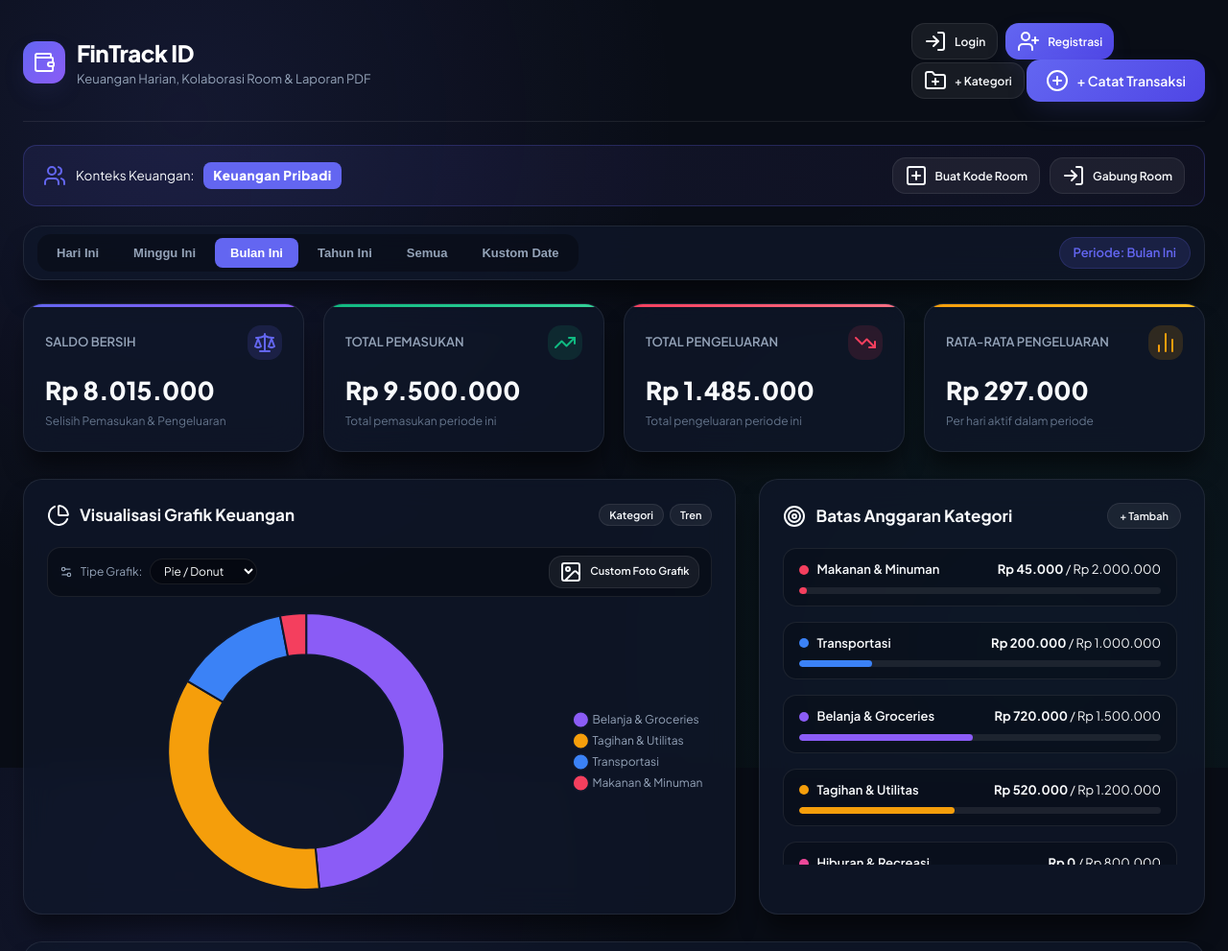
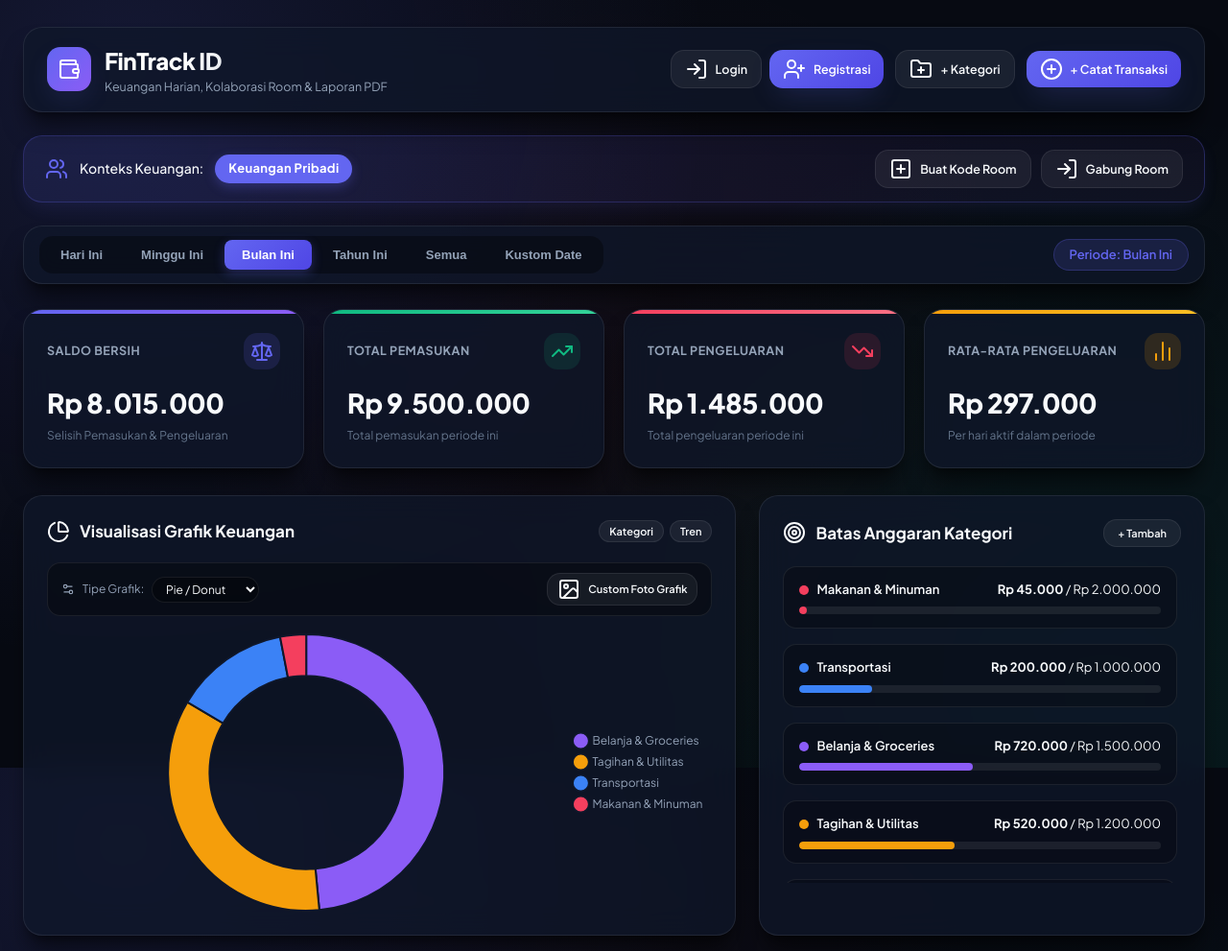
Before and after one commit to unowebs/uang, a plain HTML site: page index.html in a window 1280 px wide. Shown: the top 991 px of the page at 96% size. Drawn offline with nearby package versions, Linux system fonts and the light colour scheme.

Commit message:
Polish UI layout, navbar action alignment, and card aesthetics

```diff
--- a/index.html
+++ b/index.html
@@ -38,12 +38,12 @@
       <div class="header-actions">
         <!-- Auth User Profile status -->
         <div id="authUserProfile" class="user-nav-profile">
-          <div class="user-avatar" id="userNavAvatar">D</div>
-          <span id="userNavName" style="font-weight: 600;">User Demo</span>
-          <button id="btnLogout" class="btn btn-secondary btn-sm" style="padding: 2px 8px; font-size: 11px;">Logout</button>
+          <div class="user-avatar" id="userNavAvatar">U</div>
+          <span id="userNavName" style="font-weight: 600;">Pengguna</span>
+          <button id="btnLogout" class="btn btn-secondary btn-sm" style="padding: 4px 10px; font-size: 11px; margin-left: 4px;">Logout</button>
         </div>
 
-        <div id="authGuestButtons" style="display: none; gap: 8px;">
+        <div id="authGuestButtons" style="display: flex; gap: 8px;">
           <button id="btnOpenLoginModal" class="btn btn-secondary btn-sm"><i data-lucide="log-in"></i> Login</button>
           <button id="btnOpenRegisterModal" class="btn btn-primary btn-sm"><i data-lucide="user-plus"></i> Registrasi</button>
         </div>
@@ -51,7 +51,7 @@
         <button id="btnOpenCategoryModal" class="btn btn-secondary btn-sm">
           <i data-lucide="folder-plus"></i> + Kategori
         </button>
-        <button id="btnOpenTxModal" class="btn btn-primary">
+        <button id="btnOpenTxModal" class="btn btn-primary btn-sm">
           <i data-lucide="plus-circle"></i> + Catat Transaksi
         </button>
       </div>
--- a/styles.css
+++ b/styles.css
@@ -1,16 +1,16 @@
 /* ==========================================================================
-   FinTrack - Full-Stack Enhanced Styling
-   Theme: Obsidian Glassmorphism with Auth, Room Code Collaboration & Spreadsheet Recaps
+   FinTrack - Ultra-Premium Glassmorphism Design System
    ========================================================================== */
 
 :root {
-  --bg-main: #090d16;
+  --bg-main: #070a12;
   --bg-card: rgba(15, 23, 42, 0.75);
   --bg-card-hover: rgba(30, 41, 59, 0.85);
   --bg-glass: rgba(255, 255, 255, 0.03);
   --bg-modal: rgba(15, 23, 42, 0.95);
 
   --border-glass: rgba(255, 255, 255, 0.08);
+  --border-glow: rgba(99, 102, 241, 0.3);
   --border-focus: rgba(99, 102, 241, 0.5);
 
   --primary: #6366f1;
@@ -19,9 +19,11 @@
 
   --income: #10b981;
   --income-bg: rgba(16, 185, 129, 0.12);
+  --income-glow: rgba(16, 185, 129, 0.3);
 
   --expense: #f43f5e;
   --expense-bg: rgba(244, 63, 94, 0.12);
+  --expense-glow: rgba(244, 63, 94, 0.3);
 
   --warning: #f59e0b;
   --warning-bg: rgba(245, 158, 11, 0.15);
@@ -30,8 +32,8 @@
   --text-muted: #94a3b8;
   --text-dim: #64748b;
 
-  --shadow-glow: 0 10px 30px -10px rgba(99, 102, 241, 0.25);
-  --shadow-card: 0 20px 25px -5px rgba(0, 0, 0, 0.5);
+  --shadow-glow: 0 10px 30px -10px rgba(99, 102, 241, 0.3);
+  --shadow-card: 0 20px 25px -5px rgba(0, 0, 0, 0.5), 0 8px 10px -6px rgba(0, 0, 0, 0.4);
 
   --radius-sm: 8px;
   --radius-md: 14px;
@@ -52,18 +54,20 @@ body {
   font-family: 'Plus Jakarta Sans', -apple-system, BlinkMacSystemFont, 'Segoe UI', Roboto, sans-serif;
   background-color: var(--bg-main);
   background-image:
-    radial-gradient(circle at 15% 15%, rgba(99, 102, 241, 0.12) 0%, transparent 40%),
-    radial-gradient(circle at 85% 85%, rgba(16, 185, 129, 0.08) 0%, transparent 40%);
+    radial-gradient(circle at 10% 10%, rgba(99, 102, 241, 0.15) 0%, transparent 45%),
+    radial-gradient(circle at 90% 90%, rgba(16, 185, 129, 0.10) 0%, transparent 45%),
+    radial-gradient(circle at 50% 50%, rgba(244, 63, 94, 0.04) 0%, transparent 60%);
   background-attachment: fixed;
   color: var(--text-main);
   min-height: 100vh;
   line-height: 1.5;
+  -webkit-font-smoothing: antialiased;
 }
 
 .app-container {
-  max-width: 1380px;
+  max-width: 1400px;
   margin: 0 auto;
-  padding: 24px;
+  padding: 28px 24px;
 }
 
 /* Header Navbar */
@@ -72,8 +76,12 @@ body {
   justify-content: space-between;
   align-items: center;
   margin-bottom: 24px;
-  padding-bottom: 20px;
-  border-bottom: 1px solid var(--border-glass);
+  padding: 16px 24px;
+  background: var(--bg-card);
+  backdrop-filter: blur(16px);
+  border: 1px solid var(--border-glass);
+  border-radius: var(--radius-lg);
+  box-shadow: var(--shadow-card);
   flex-wrap: wrap;
   gap: 16px;
 }
@@ -81,12 +89,12 @@ body {
 .brand {
   display: flex;
   align-items: center;
-  gap: 12px;
+  gap: 14px;
 }
 
 .brand-icon {
-  width: 44px;
-  height: 44px;
+  width: 46px;
+  height: 46px;
   background: linear-gradient(135deg, var(--primary), #8b5cf6);
   border-radius: var(--radius-md);
   display: flex;
@@ -101,14 +109,21 @@ body {
   font-size: 24px;
   font-weight: 800;
   letter-spacing: -0.5px;
-  background: linear-gradient(135deg, #fff 40%, var(--text-muted));
+  background: linear-gradient(135deg, #ffffff 30%, var(--text-muted));
   -webkit-background-clip: text;
   -webkit-text-fill-color: transparent;
 }
 
 .brand-text p {
-  font-size: 13px;
+  font-size: 12.5px;
   color: var(--text-muted);
+}
+
+.header-actions {
+  display: flex;
+  align-items: center;
+  gap: 12px;
+  flex-wrap: wrap;
 }
 
 .user-nav-profile {
@@ -126,7 +141,7 @@ body {
   width: 28px;
   height: 28px;
   border-radius: 50%;
-  background: var(--primary);
+  background: linear-gradient(135deg, var(--primary), #8b5cf6);
   display: flex;
   align-items: center;
   justify-content: center;
@@ -135,37 +150,41 @@ body {
   color: #fff;
 }
 
-/* Room Bar (Collaboration Bar) */
+/* Room Bar (Collaboration Banner) */
 .room-bar {
   display: flex;
   justify-content: space-between;
   align-items: center;
-  background: linear-gradient(90deg, rgba(99, 102, 241, 0.1), rgba(139, 92, 246, 0.05));
+  background: linear-gradient(90deg, rgba(99, 102, 241, 0.12), rgba(139, 92, 246, 0.06));
   border: 1px solid rgba(99, 102, 241, 0.25);
-  border-radius: var(--radius-md);
-  padding: 12px 20px;
-  margin-bottom: 20px;
+  border-radius: var(--radius-lg);
+  padding: 14px 22px;
+  margin-bottom: 24px;
+  box-shadow: 0 8px 20px -6px rgba(99, 102, 241, 0.15);
   flex-wrap: wrap;
-  gap: 12px;
+  gap: 14px;
 }
 
 .room-info {
   display: flex;
   align-items: center;
-  gap: 10px;
-  font-size: 13.5px;
+  gap: 12px;
+  font-size: 14px;
+  font-weight: 500;
 }
 
 .room-badge {
-  background: var(--primary);
+  background: linear-gradient(135deg, var(--primary), #4f46e5);
   color: #fff;
-  font-weight: 800;
-  padding: 4px 10px;
-  border-radius: var(--radius-sm);
-  letter-spacing: 0.5px;
+  font-weight: 700;
+  padding: 5px 14px;
+  border-radius: var(--radius-full);
+  font-size: 13px;
+  letter-spacing: 0.3px;
+  box-shadow: 0 4px 12px rgba(99, 102, 241, 0.3);
 }
 
-/* Timeframe Controls */
+/* Timeframe Bar */
 .timeframe-bar {
   display: flex;
   align-items: center;
@@ -174,16 +193,16 @@ body {
   backdrop-filter: blur(16px);
   border: 1px solid var(--border-glass);
   border-radius: var(--radius-lg);
-  padding: 8px 14px;
-  margin-bottom: 24px;
+  padding: 10px 16px;
+  margin-bottom: 26px;
   box-shadow: var(--shadow-card);
   flex-wrap: wrap;
-  gap: 12px;
+  gap: 14px;
 }
 
 .timeframe-tabs {
   display: flex;
-  background: rgba(0, 0, 0, 0.3);
+  background: rgba(0, 0, 0, 0.35);
   padding: 4px;
   border-radius: var(--radius-md);
   gap: 4px;
@@ -191,7 +210,7 @@ body {
 }
 
 .time-tab {
-  padding: 8px 16px;
+  padding: 8px 18px;
   border: none;
   background: transparent;
   color: var(--text-muted);
@@ -204,12 +223,13 @@ body {
 
 .time-tab:hover {
   color: var(--text-main);
-  background: rgba(255, 255, 255, 0.05);
+  background: rgba(255, 255, 255, 0.06);
 }
 
 .time-tab.active {
-  background: var(--primary);
+  background: linear-gradient(135deg, var(--primary), #4f46e5);
   color: #fff;
+  box-shadow: 0 4px 12px rgba(99, 102, 241, 0.3);
 }
 
 .active-period-badge {
@@ -217,12 +237,12 @@ body {
   font-weight: 600;
   color: var(--primary);
   background: var(--primary-light);
-  padding: 6px 14px;
+  padding: 6px 16px;
   border-radius: var(--radius-full);
-  border: 1px solid rgba(99, 102, 241, 0.2);
+  border: 1px solid rgba(99, 102, 241, 0.25);
 }
 
-/* Metrics Cards Grid */
+/* Metric Cards Grid */
 .metrics-grid {
   display: grid;
   grid-template-columns: repeat(auto-fit, minmax(260px, 1fr));
@@ -235,7 +255,7 @@ body {
   backdrop-filter: blur(16px);
   border: 1px solid var(--border-glass);
   border-radius: var(--radius-lg);
-  padding: 22px;
+  padding: 24px;
   box-shadow: var(--shadow-card);
   position: relative;
   overflow: hidden;
@@ -243,15 +263,16 @@ body {
 }
 
 .metric-card:hover {
-  transform: translateY(-3px);
-  border-color: rgba(255, 255, 255, 0.15);
+  transform: translateY(-4px);
+  border-color: rgba(255, 255, 255, 0.18);
+  box-shadow: 0 25px 30px -10px rgba(0, 0, 0, 0.6);
 }
 
 .metric-card::before {
   content: '';
   position: absolute;
   top: 0; left: 0; right: 0;
-  height: 3px;
+  height: 4px;
 }
 
 .metric-card.net::before { background: linear-gradient(90deg, var(--primary), #8b5cf6); }
@@ -263,19 +284,20 @@ body {
   display: flex;
   justify-content: space-between;
   align-items: center;
-  margin-bottom: 12px;
+  margin-bottom: 14px;
 }
 
 .metric-title {
-  font-size: 13px;
-  font-weight: 600;
+  font-size: 12.5px;
+  font-weight: 700;
   color: var(--text-muted);
   text-transform: uppercase;
+  letter-spacing: 0.5px;
 }
 
 .metric-icon {
-  width: 36px;
-  height: 36px;
+  width: 38px;
+  height: 38px;
   border-radius: var(--radius-md);
   display: flex;
   align-items: center;
@@ -289,8 +311,9 @@ body {
 .average .metric-icon { background: var(--warning-bg); color: var(--warning); }
 
 .metric-value {
-  font-size: 26px;
+  font-size: 28px;
   font-weight: 800;
+  letter-spacing: -0.5px;
   color: var(--text-main);
   margin-bottom: 4px;
 }
@@ -300,7 +323,7 @@ body {
   color: var(--text-dim);
 }
 
-/* Dashboard Grid */
+/* Dashboard Cards Grid */
 .dashboard-grid {
   display: grid;
   grid-template-columns: 1.6fr 1fr;
@@ -327,7 +350,7 @@ body {
   align-items: center;
   margin-bottom: 20px;
   flex-wrap: wrap;
-  gap: 10px;
+  gap: 12px;
 }
 
 .card-title {
@@ -343,13 +366,13 @@ body {
 
 .chart-customizer-bar {
   display: flex;
-  gap: 10px;
+  gap: 12px;
   align-items: center;
-  background: rgba(0, 0, 0, 0.3);
-  padding: 8px 12px;
+  background: rgba(0, 0, 0, 0.35);
+  padding: 10px 14px;
   border-radius: var(--radius-md);
   border: 1px solid var(--border-glass);
-  margin-bottom: 16px;
+  margin-bottom: 18px;
   flex-wrap: wrap;
 }
 
@@ -359,7 +382,7 @@ body {
   height: 290px;
 }
 
-/* Budget Limits */
+/* Budget Progress Items */
 .budget-list {
   display: flex;
   flex-direction: column;
@@ -370,10 +393,16 @@ body {
 }
 
 .budget-item {
-  background: rgba(0, 0, 0, 0.2);
+  background: rgba(0, 0, 0, 0.25);
   border: 1px solid var(--border-glass);
   border-radius: var(--radius-md);
-  padding: 12px 16px;
+  padding: 14px 16px;
+  transition: var(--transition-fast);
+}
+
+.budget-item:hover {
+  background: rgba(255, 255, 255, 0.03);
+  border-color: rgba(255, 255, 255, 0.12);
 }
 
 .budget-info {
@@ -399,7 +428,7 @@ body {
 
 .budget-progress-bg {
   width: 100%;
-  height: 7px;
+  height: 8px;
   background: rgba(255, 255, 255, 0.08);
   border-radius: 10px;
   overflow: hidden;
@@ -411,9 +440,9 @@ body {
   transition: width 0.4s ease;
 }
 
-/* Interactive Spreadsheet View */
+/* Spreadsheet Grid */
 .spreadsheet-container {
-  background: #0b1120;
+  background: #080d19;
   border: 1px solid var(--border-glass);
   border-radius: var(--radius-md);
   overflow-x: auto;
@@ -428,16 +457,17 @@ body {
 }
 
 .spreadsheet-table th {
-  background: rgba(99, 102, 241, 0.15);
-  color: var(--primary);
-  padding: 10px 14px;
+  background: rgba(99, 102, 241, 0.18);
+  color: #a5b4fc;
+  padding: 12px 16px;
   text-align: left;
   border: 1px solid rgba(255, 255, 255, 0.08);
   font-weight: 700;
+  letter-spacing: 0.3px;
 }
 
 .spreadsheet-table td {
-  padding: 10px 14px;
+  padding: 11px 16px;
   border: 1px solid rgba(255, 255, 255, 0.05);
   color: var(--text-main);
 }
@@ -447,7 +477,7 @@ body {
 }
 
 .spreadsheet-table tr.total-row {
-  background: rgba(16, 185, 129, 0.12);
+  background: rgba(16, 185, 129, 0.15);
   font-weight: 800;
 }
 
@@ -463,7 +493,7 @@ body {
 .search-input-wrap {
   position: relative;
   flex: 1;
-  min-width: 220px;
+  min-width: 240px;
 }
 
 .search-input-wrap i {
@@ -477,22 +507,30 @@ body {
 .search-input-wrap input {
   width: 100%;
   padding: 10px 14px 10px 40px;
-  background: rgba(0, 0, 0, 0.3);
+  background: rgba(0, 0, 0, 0.35);
   border: 1px solid var(--border-glass);
   border-radius: var(--radius-md);
   color: var(--text-main);
   font-family: inherit;
   font-size: 14px;
+  transition: var(--transition-fast);
+}
+
+.search-input-wrap input:focus {
+  outline: none;
+  border-color: var(--primary);
+  box-shadow: 0 0 0 3px var(--primary-light);
 }
 
 .filter-select {
   padding: 10px 16px;
-  background: rgba(0, 0, 0, 0.3);
+  background: rgba(0, 0, 0, 0.35);
   border: 1px solid var(--border-glass);
   border-radius: var(--radius-md);
   color: var(--text-main);
   font-family: inherit;
   font-size: 14px;
+  cursor: pointer;
 }
 
 .tx-table {
@@ -502,11 +540,12 @@ body {
 }
 
 .tx-table th {
-  background: rgba(0, 0, 0, 0.3);
+  background: rgba(0, 0, 0, 0.35);
   padding: 14px 18px;
   font-size: 12px;
   font-weight: 700;
   text-transform: uppercase;
+  letter-spacing: 0.5px;
   color: var(--text-muted);
   border-bottom: 1px solid var(--border-glass);
 }
@@ -521,7 +560,7 @@ body {
   display: inline-flex;
   align-items: center;
   gap: 6px;
-  padding: 4px 10px;
+  padding: 4px 12px;
   border-radius: var(--radius-full);
   font-size: 12px;
   font-weight: 600;
@@ -538,6 +577,7 @@ body {
   padding: 6px;
   border-radius: var(--radius-sm);
   cursor: pointer;
+  transition: var(--transition-fast);
 }
 
 .action-btn:hover {
@@ -551,7 +591,7 @@ body {
   color: var(--text-muted);
 }
 
-/* Buttons */
+/* Buttons System */
 .btn {
   display: inline-flex;
   align-items: center;
@@ -560,11 +600,12 @@ body {
   padding: 10px 20px;
   border-radius: var(--radius-md);
   font-weight: 600;
-  font-size: 14px;
+  font-size: 13.5px;
   font-family: inherit;
   border: none;
   cursor: pointer;
   transition: var(--transition-normal);
+  white-space: nowrap;
 }
 
 .btn-primary {
@@ -574,7 +615,9 @@ body {
 }
 
 .btn-primary:hover {
-  transform: translateY(-1px);
+  background: linear-gradient(135deg, #4f46e5, #4338ca);
+  transform: translateY(-2px);
+  box-shadow: 0 12px 25px -5px rgba(99, 102, 241, 0.4);
 }
 
 .btn-secondary {
@@ -585,11 +628,13 @@ body {
 
 .btn-secondary:hover {
   background: rgba(255, 255, 255, 0.12);
+  border-color: rgba(255, 255, 255, 0.2);
+  transform: translateY(-1px);
 }
 
 .btn-sm {
-  padding: 6px 12px;
-  font-size: 12px;
+  padding: 7px 14px;
+  font-size: 12.5px;
 }
 
 /* Modals */
@@ -597,7 +642,7 @@ body {
   position: fixed;
   top: 0; left: 0; right: 0; bottom: 0;
   background: rgba(0, 0, 0, 0.75);
-  backdrop-filter: blur(8px);
+  backdrop-filter: blur(10px);
   display: flex;
   align-items: center;
   justify-content: center;
@@ -619,7 +664,7 @@ body {
   border-radius: var(--radius-lg);
   width: 100%;
   max-width: 520px;
-  box-shadow: 0 25px 50px -12px rgba(0, 0, 0, 0.7);
+  box-shadow: 0 25px 50px -12px rgba(0, 0, 0, 0.8);
   transform: scale(0.95);
   transition: var(--transition-normal);
   overflow: hidden;
@@ -679,6 +724,7 @@ body {
 .form-control:focus {
   outline: none;
   border-color: var(--primary);
+  box-shadow: 0 0 0 3px var(--primary-light);
 }
 
 .type-toggle-group {
@@ -723,7 +769,7 @@ body {
   display: flex;
   justify-content: flex-end;
   gap: 12px;
-  background: rgba(0, 0, 0, 0.2);
+  background: rgba(0, 0, 0, 0.25);
 }
 
 /* Toast Notifications */
```
